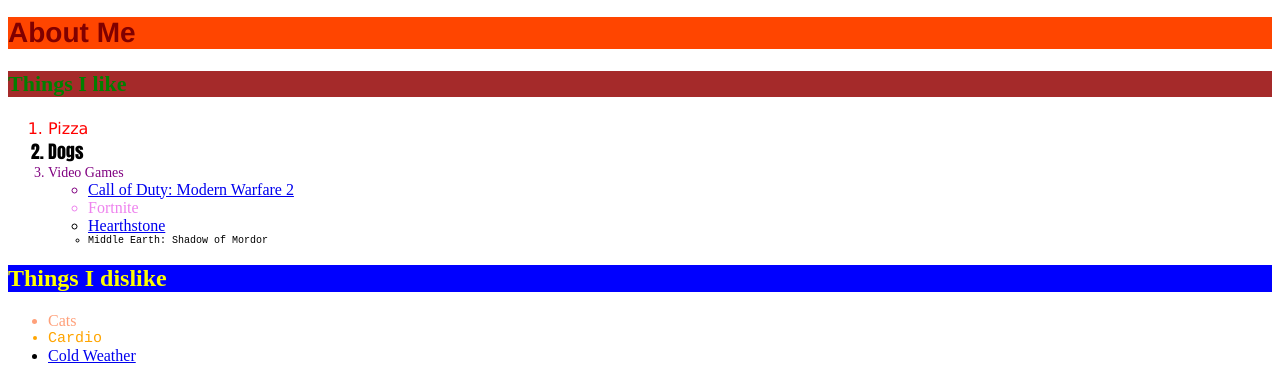
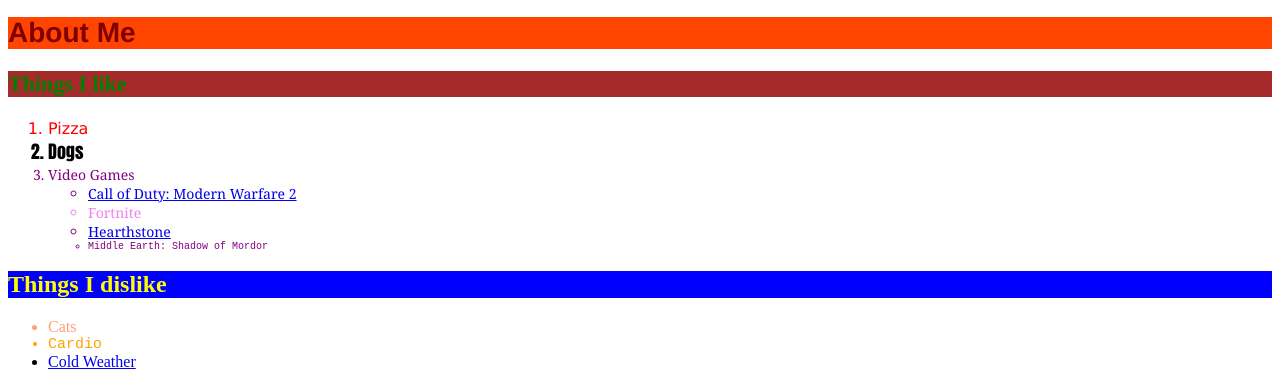
Before and after one commit to ianrhutcheson/ianrhutcheson.github.io, a plain HTML site: page index.html in a window 1280 px wide. Shown: the part 440-827 px from the top of the page. Drawn offline with Linux system fonts and the light colour scheme.

Commit message:
Fix markup errors

```diff
--- a/index.html
+++ b/index.html
@@ -14,7 +14,7 @@
 </script>
 	<body>
 	<h1 style="text-align:center;font-size:64px;font-family:Ariel;color: blue"><strong>Ian Hutcheson</strong></h1>
-	     <a href="http://hmpg.net/"> <img src="https://ianrhutcheson.github.io/ianh.jpg"> <a>
+             <a href="http://hmpg.net/"><img src="https://ianrhutcheson.github.io/ianh.jpg" alt="HMPG"></a>
 	    <p style="font-family:Ariel;color:red"><em>Im from Severna Park and Im an 21 year old Man. I was born in annapolis and love the water. Ideally I would be there right now.</em></p>
 	    <h1 style="font-family:Helvetica;font-size:28px;color:Maroon;background-color:orangered">About Me</h1>
 	        <h3 style="color:green;font-size:22px;background-color:brown"><strong>Things I like</strong></h3>
@@ -22,13 +22,14 @@
 	        <ol>
 	            <li style="color:red;font-family:Verdana">Pizza</li>
 	            <li style="font-size:18px;font-family:Impact">Dogs</li>
-	            <li style="color:purple;font-size:14px;fontfamily:Georgia">Video Games</li>
+                    <li style="color:purple;font-size:14px;font-family:Georgia">Video Games
                         <ul>
                             <li style="color:purple"><a href="https://www.callofduty.com/">Call of Duty: Modern Warfare 2</a></li>
                             <li style="color:violet">Fortnite</li>
                             <li><a href="https://playhearthstone.com/en-us/">Hearthstone</a></li>
                             <li style="font-family:Courier New;font-size:10px">Middle Earth: Shadow of Mordor</li>
                         </ul>
+                    </li>
 	        </ol>
 	        <h2 style="color:yellow;font-size:24px;background-color:blue"><strong>Things I dislike</strong></h2>
 	        <!--the following are things i dislike-->
```
Lines whose indentation alone changed are shown as unchanged.
